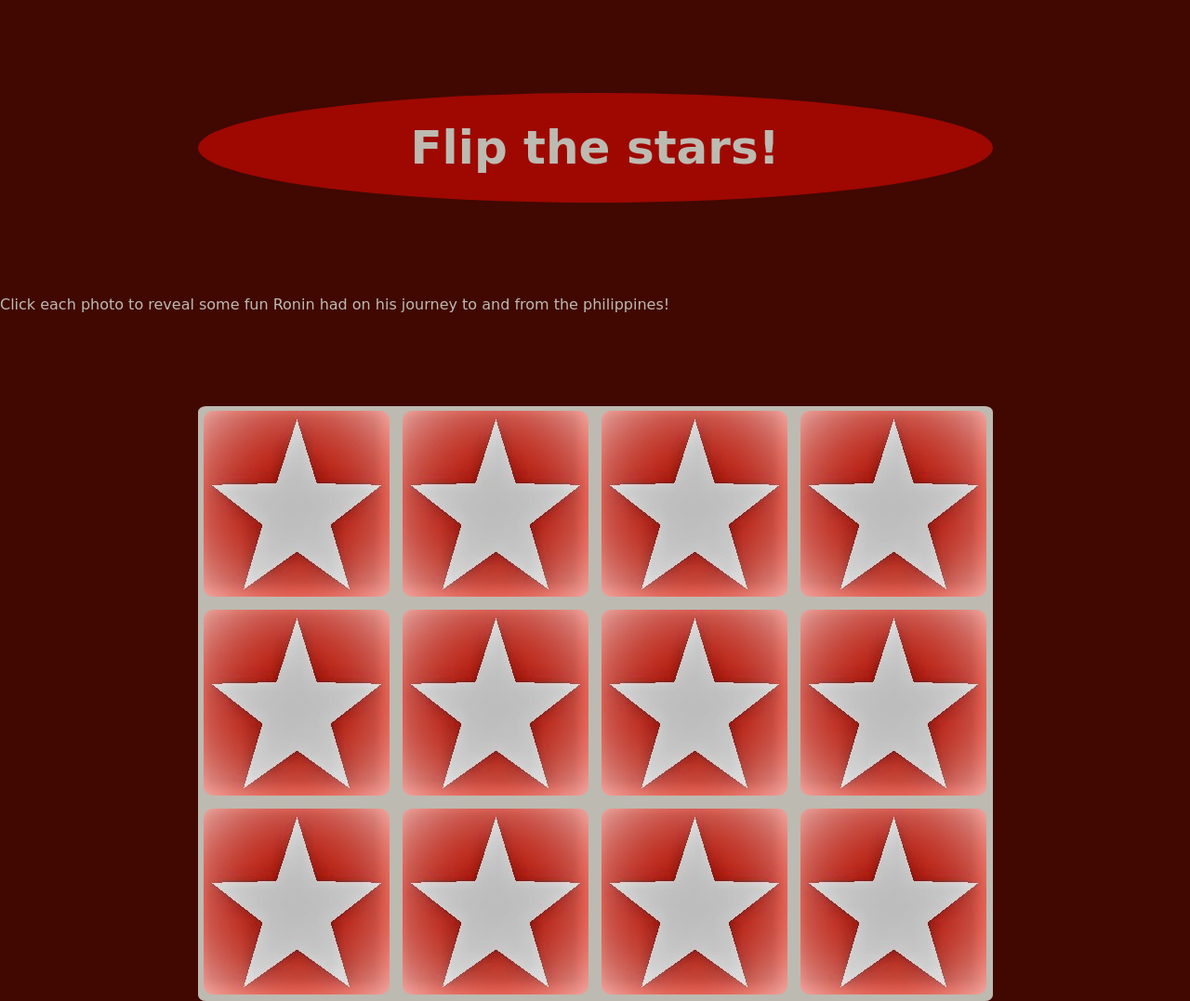
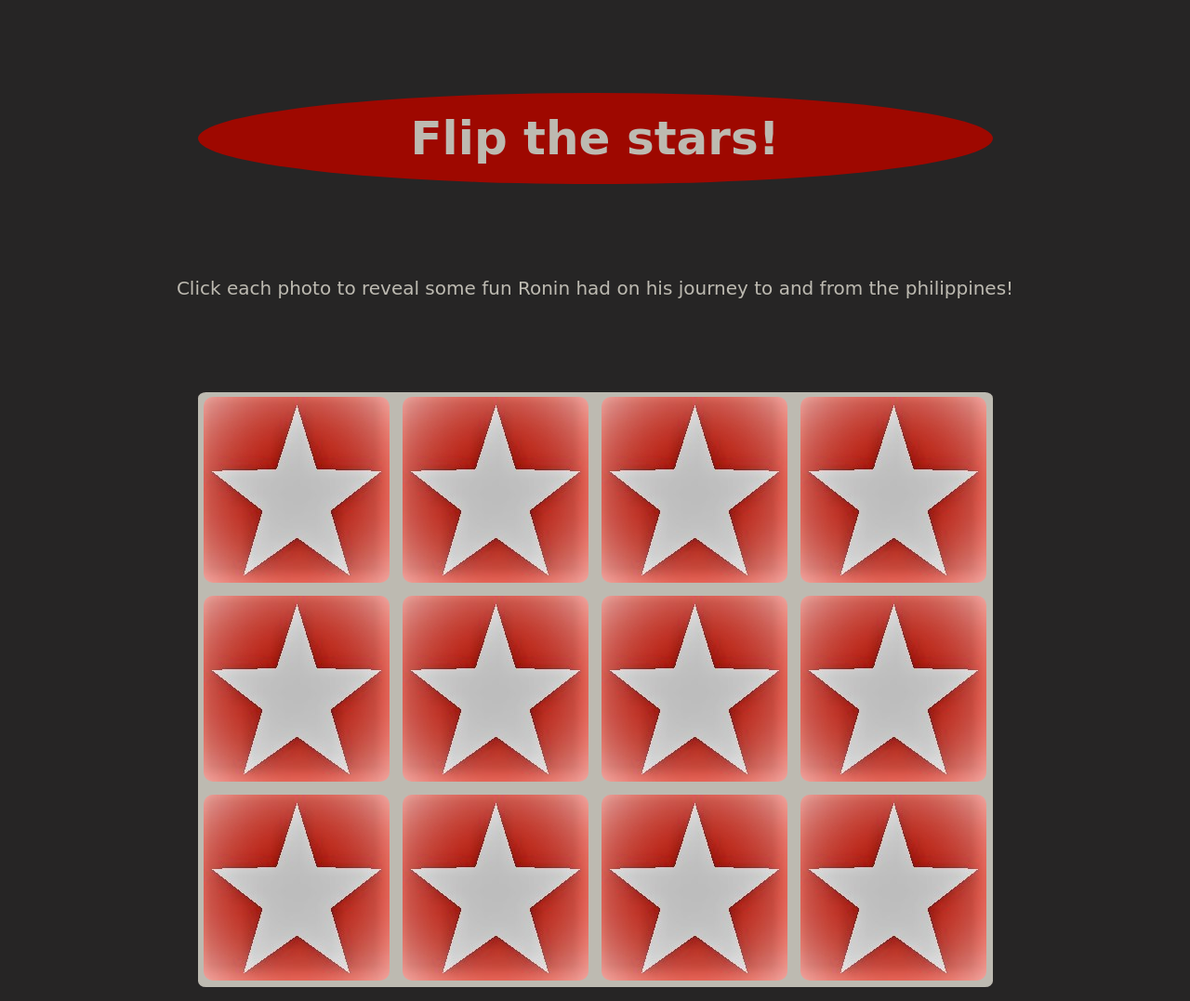
Before and after one commit to vwalker04/match-game, a plain HTML site: page index.html in a window 1280 px wide. Shown: the whole page at 93% size. Drawn offline with Linux system fonts and the light colour scheme; a web font is replaced by a local one.

```diff
--- a/css/styles.css
+++ b/css/styles.css
@@ -1,5 +1,5 @@
 body {
-  background-color: #400800;
+  background-color: #262525;
 }
 
 h1 {
@@ -9,7 +9,7 @@ h1 {
   font-size: 50px;
   text-align: center;
   margin: 100px auto;
-  padding: 30px;
+  padding: 20px;
   max-width: 855px;
   min-width: 400px;
   border-radius: 50%;
@@ -47,6 +47,8 @@ h1 {
 p {
   font-family: 'Slackey', cursive;
   color: #BDBAB1;
+  font-size: 20px;
+  text-align: center;
 }
 
 * {
```
